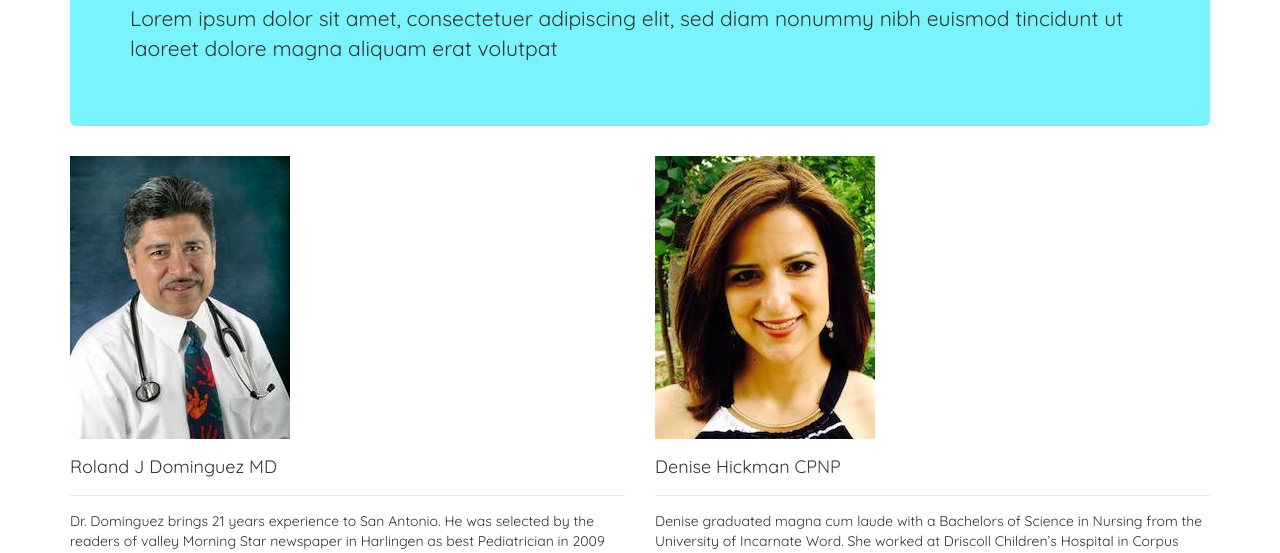
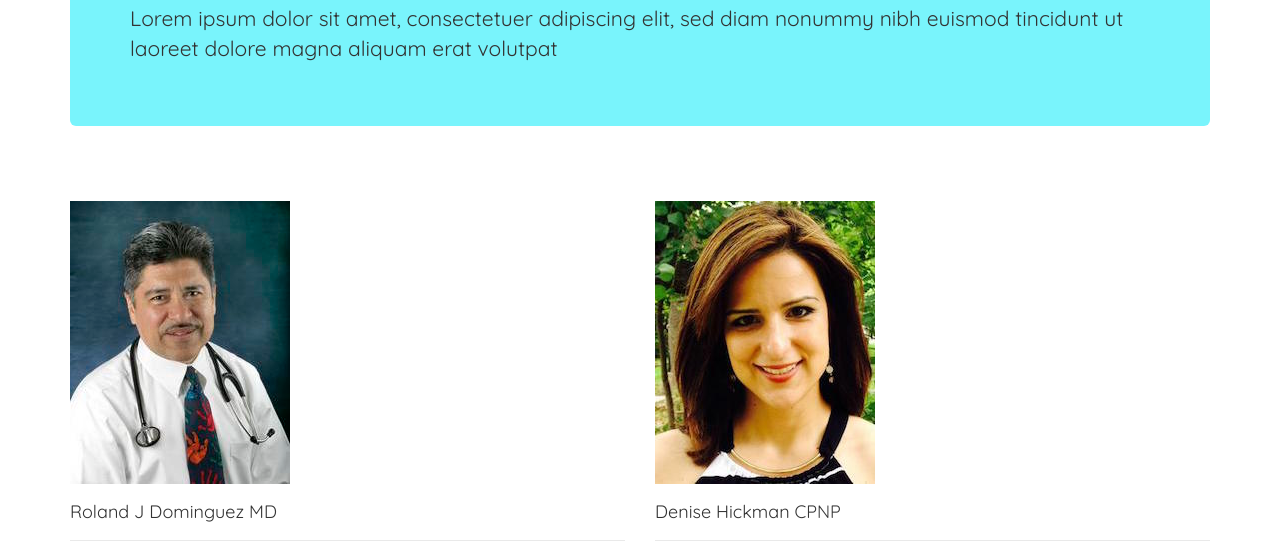
Before and after one commit to tylerhooks/pediweb, a plain HTML site: page about.html in a window 1280 px wide. Shown: the part 236-789 px from the top of the page. Drawn offline with nearby package versions, Linux system fonts and the light colour scheme.

Commit message:
add padding on about page

```diff
--- a/about.html
+++ b/about.html
@@ -64,7 +64,7 @@
       </div>
 
     <div id="team"> <!-- start: Row -->
-            <div class="row">
+            <div class="row section-padding">
 
               <!-- start: About Member -->
               <div class="col-sm-6">
```
